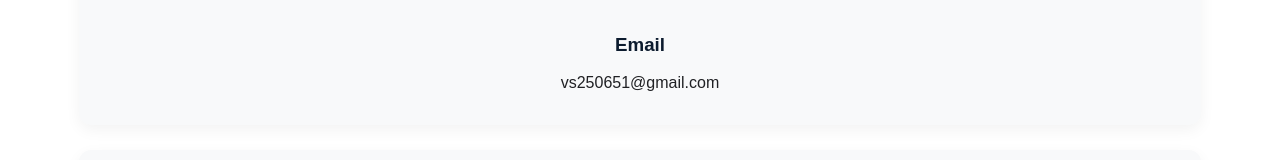
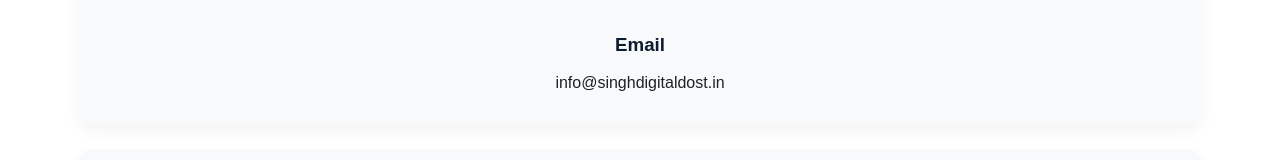
Before and after one commit to S30ULFR05T/singh_digital_dost_vishal_singh, a Next.js app: page / in a window 1280 px wide. Shown: the part 3073-3233 px from the top of the page. Built offline with nearby package versions, Linux system fonts and the light colour scheme.

Commit message:
fix: updated email as per client req

```diff
--- a/src/app/page.tsx
+++ b/src/app/page.tsx
@@ -173,7 +173,7 @@ export default function Home() {
             <div className="contact-info">
               {[
                 { icon: faPhone, title: "Phone", value: "+91 8882884292" },
-                { icon: faEnvelope, title: "Email", value: "vs250651@gmail.com" },
+                { icon: faEnvelope, title: "Email", value: "info@singhdigitaldost.in" },
                 {
                   icon: faShareAlt,
                   title: "Social Media",
```
